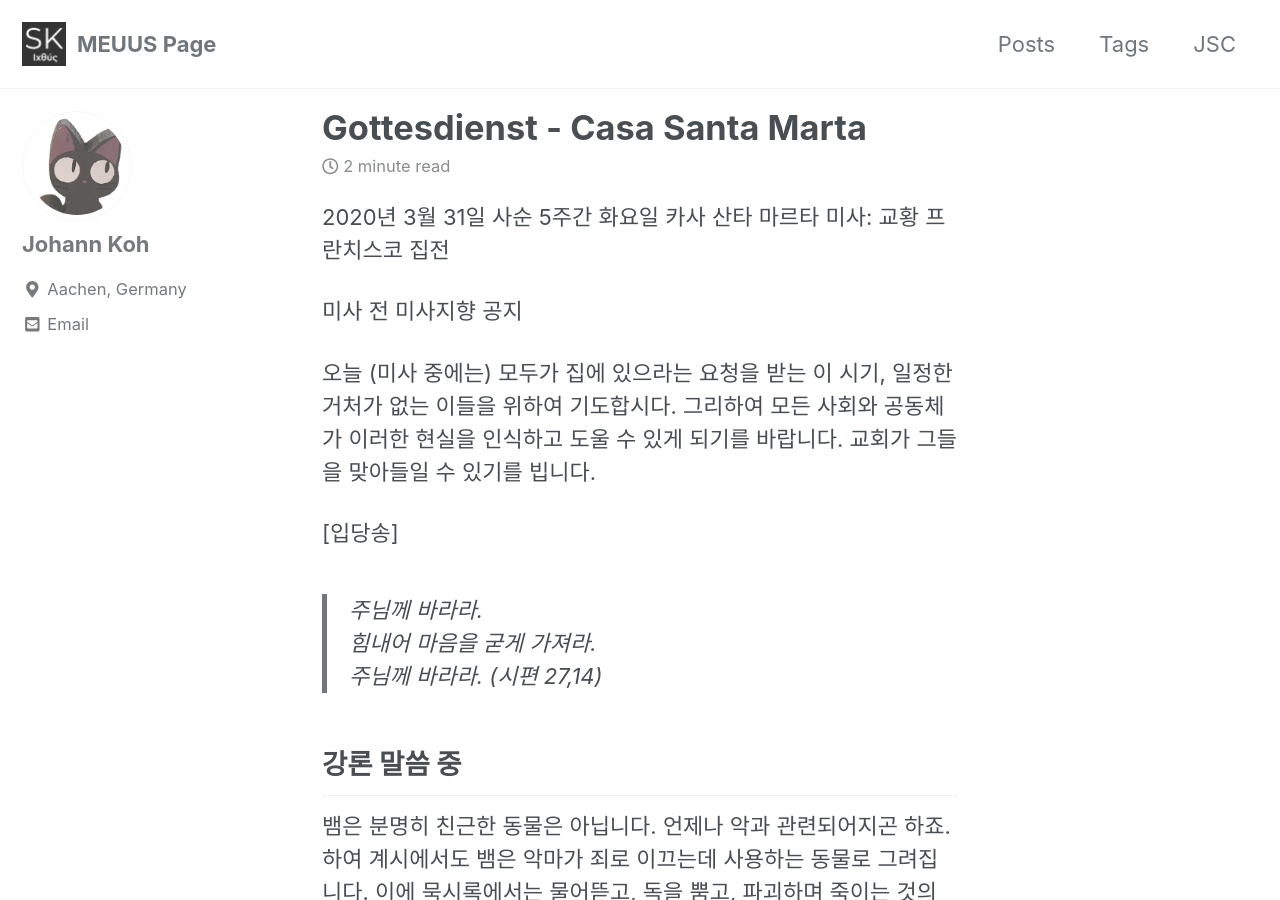
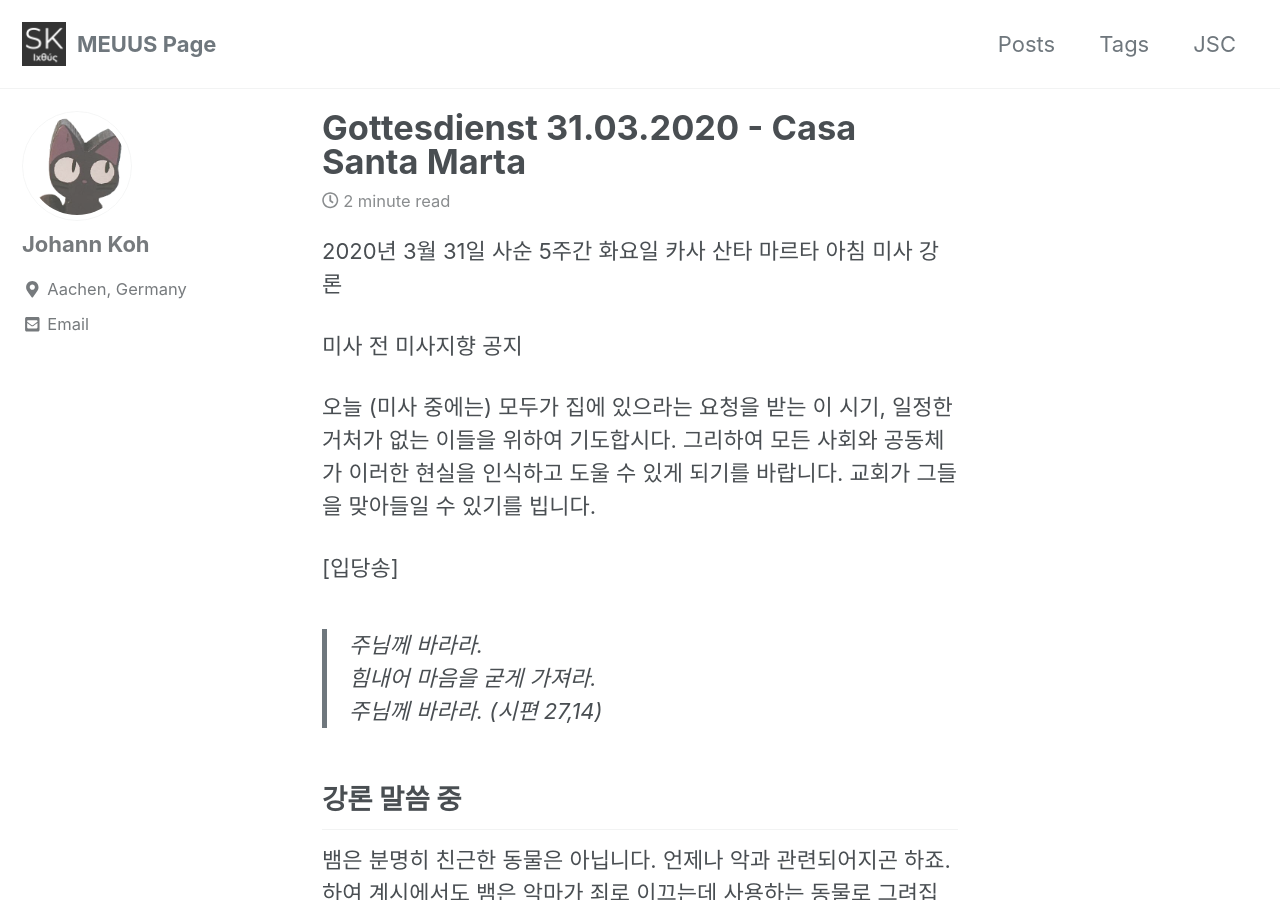
Before and after one commit to meuus/meuus.github.io, a Jekyll site: the page built from _posts/2020-03-31-casa_st_marta.md, in a window 1280 px wide and 900 px high. Built offline with Jekyll 4.4.1, drawn with Linux system fonts in a browser that asks for light colours; cached includes are drawn as plain includes.

Commit message:
casa st marta 20200430

```diff
--- a/_posts/2020-03-31-casa_st_marta.md
+++ b/_posts/2020-03-31-casa_st_marta.md
@@ -1,10 +1,10 @@
 ---
-title: "Gottesdienst - Casa Santa Marta"
+title: "Gottesdienst 31.03.2020 - Casa Santa Marta"
 tags:
   - catholic
 ---
 
-2020년 3월 31일 사순 5주간 화요일 카사 산타 마르타 미사: 교황 프란치스코 집전
+2020년 3월 31일 사순 5주간 화요일 카사 산타 마르타 아침 미사 강론
 
 미사 전 미사지향 공지
 
```
